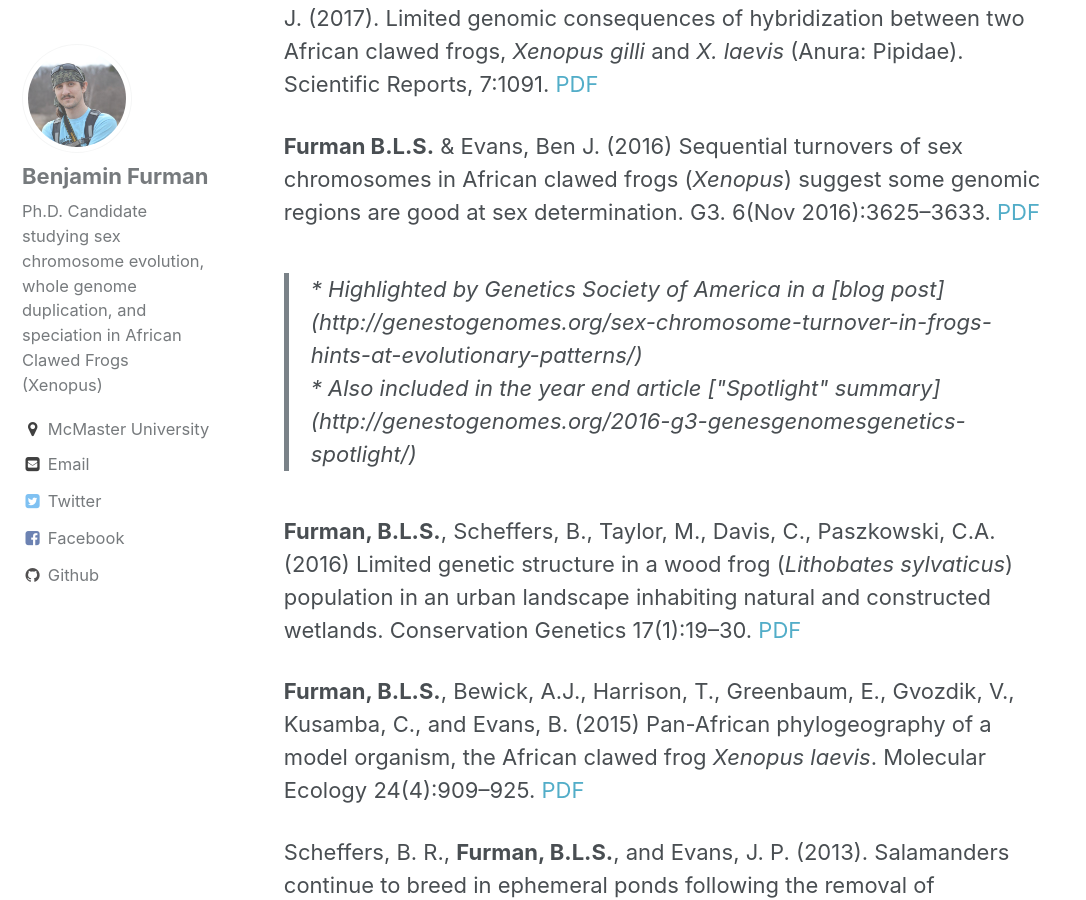
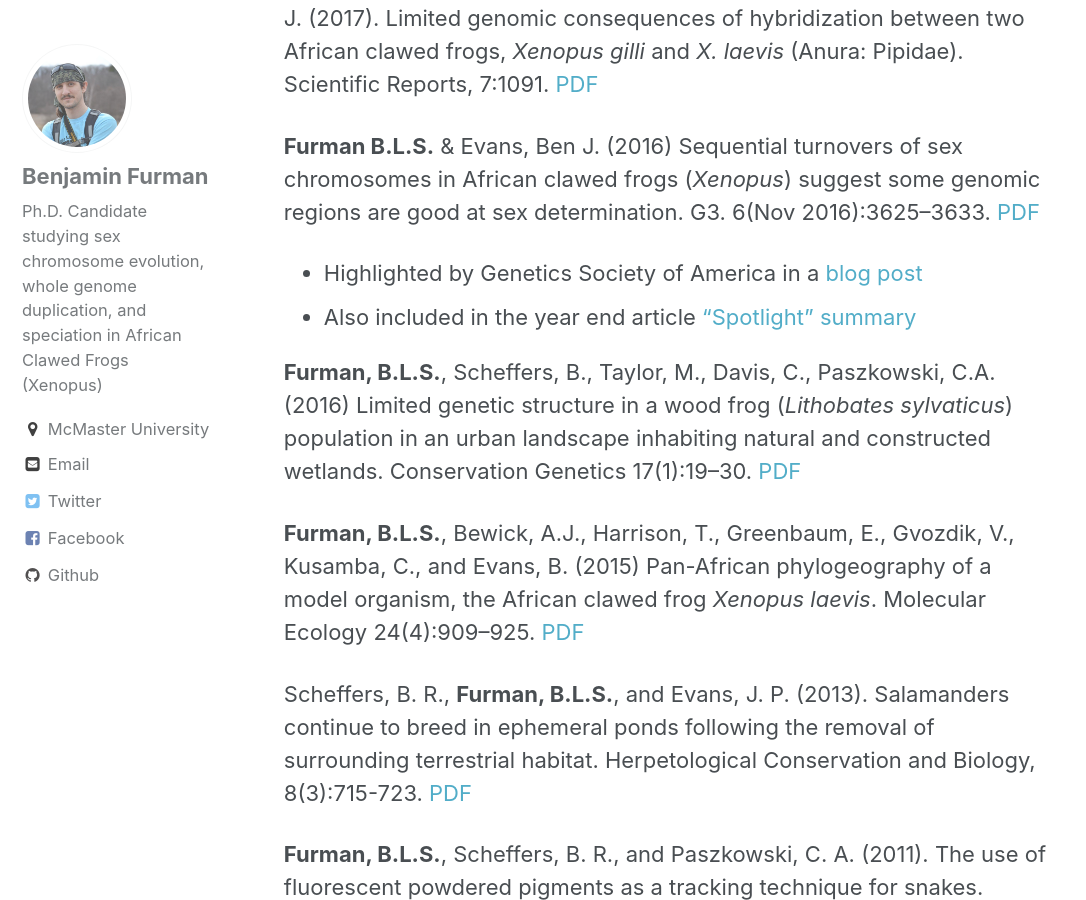
Before and after one commit to benjaminfurman/benjaminfurman.github.io, a Jekyll site: the page built from _pages/publications.md, in a window 1280 px wide and 900 px high, scrolled down 354 px. Shown: the whole window, without its empty margins (0-1086 px from the left). Built offline with Jekyll 4.4.1, drawn with Linux system fonts in a browser that asks for light colours.

Commit message:
pub page formatting. just bullet points

```diff
--- a/_pages/publications.md
+++ b/_pages/publications.md
@@ -9,10 +9,10 @@ layout: single
 
 **Furman B.L.S.** & Evans, Ben J. (2016) Sequential turnovers of sex chromosomes in African clawed frogs (*Xenopus*) suggest some genomic regions are good at sex determination. G3. 6(Nov 2016):3625--3633. [PDF](/assets/papers/Furman_Evans_2016_G3_JournalVersion_wSupp.pdf)
 
-<BLOCKQUOTE>
-* Highlighted by Genetics Society of America in a [blog post](http://genestogenomes.org/sex-chromosome-turnover-in-frogs-hints-at-evolutionary-patterns/)<BR>
+
+* Highlighted by Genetics Society of America in a [blog post](http://genestogenomes.org/sex-chromosome-turnover-in-frogs-hints-at-evolutionary-patterns/)
 * Also included in the year end article ["Spotlight" summary](http://genestogenomes.org/2016-g3-genesgenomesgenetics-spotlight/)
-</BLOCKQUOTE>
+
 
 **Furman, B.L.S.**, Scheffers, B., Taylor, M., Davis, C., Paszkowski, C.A. (2016) Limited genetic structure in a wood frog (*Lithobates sylvaticus*) population in an urban landscape inhabiting natural and constructed wetlands. Conservation Genetics 17(1):19--30. [PDF](/assets/papers/ConGen2015.pdf)
 
```
